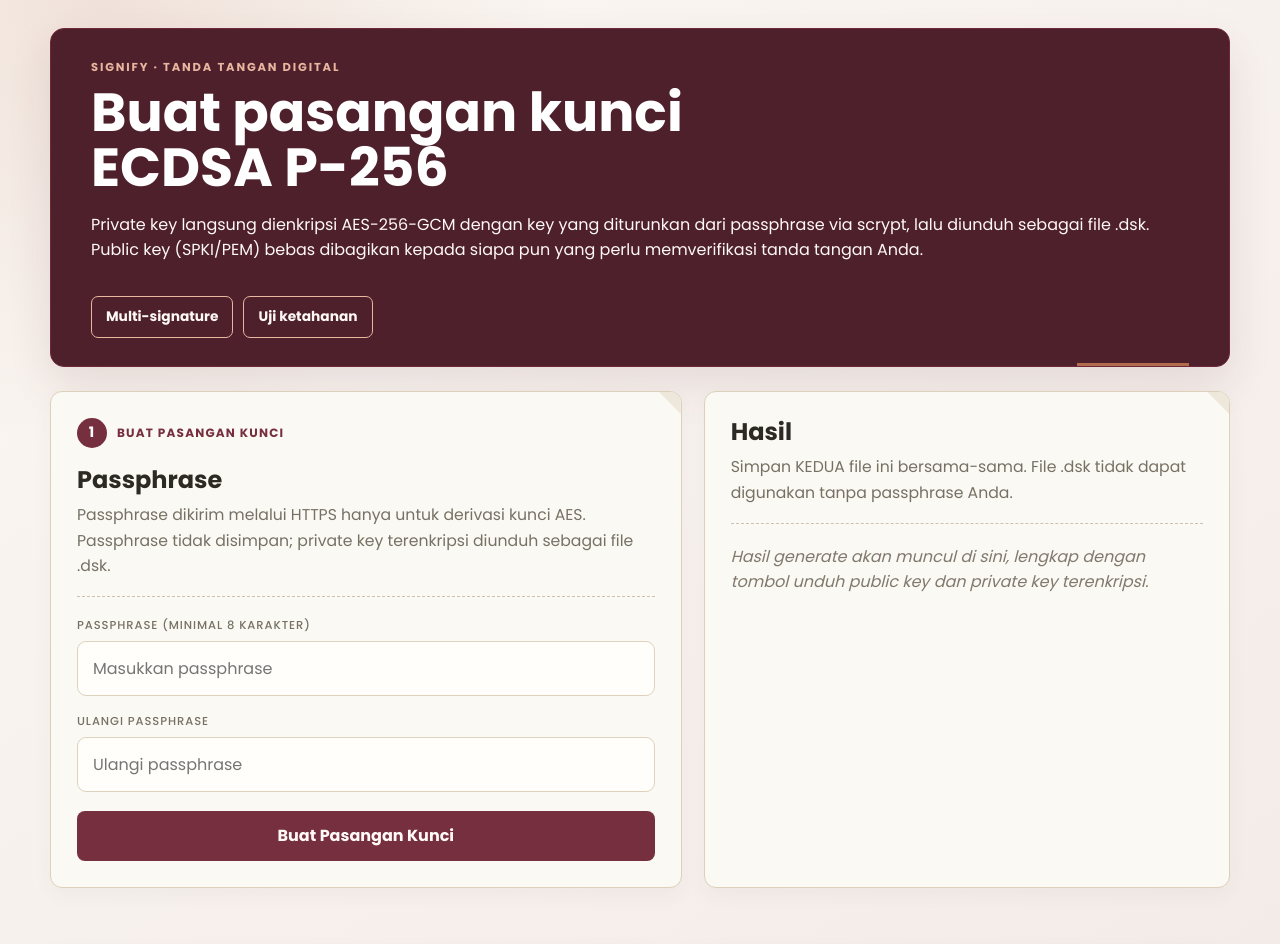
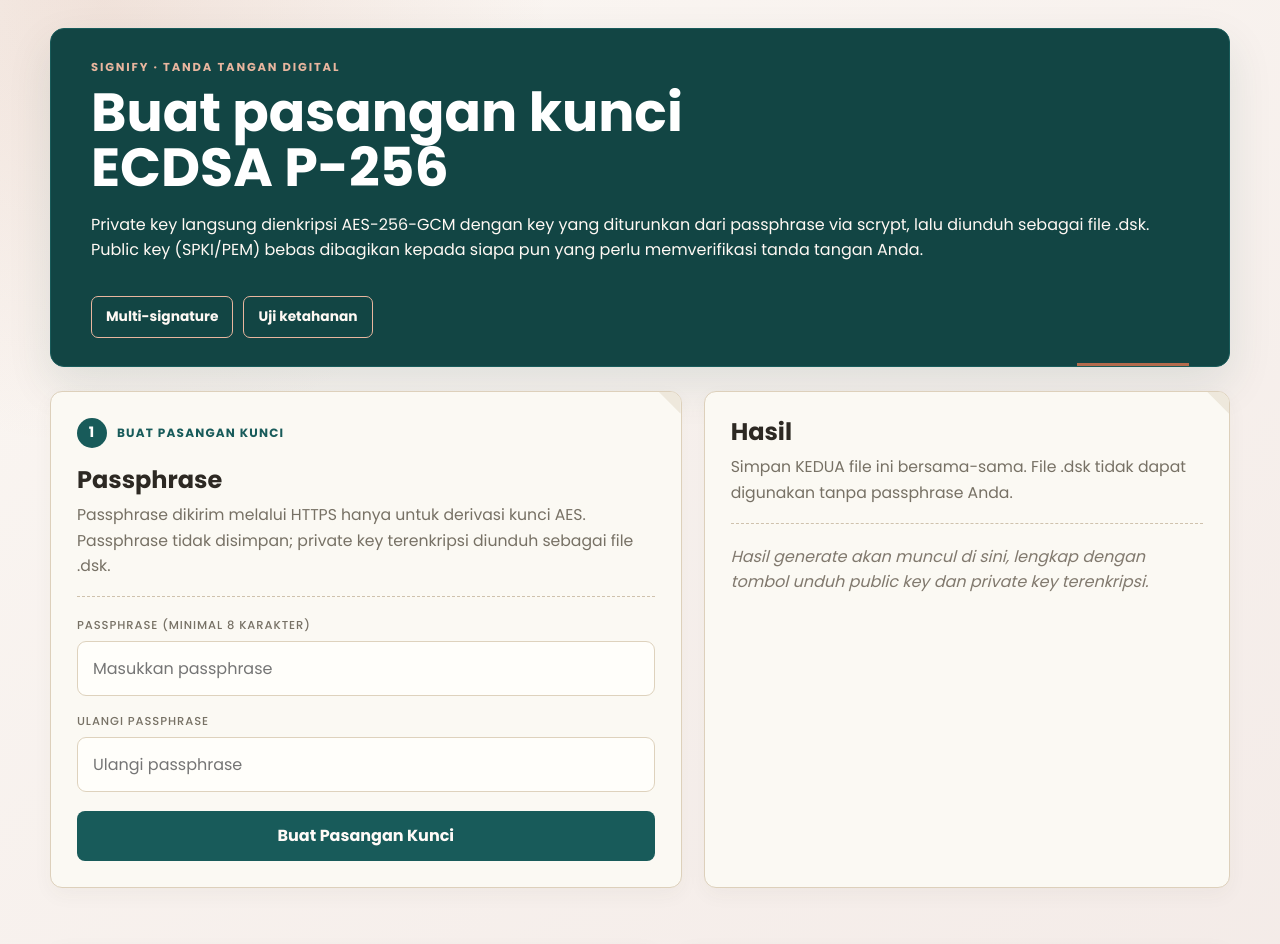
Before and after one commit to RistinAndini78/signify-project, a Next.js app: page / in a window 1280 px wide. Shown: the top 944 px of the page. Built offline with nearby package versions, Linux system fonts and the light colour scheme.

Commit message:
style: ganti tema utama ke petrol teal

```diff
--- a/src/app/globals.css
+++ b/src/app/globals.css
@@ -4,11 +4,11 @@
   --paper: #f5efec;
   --panel: rgba(255, 252, 249, 0.94);
   --line: #e2d3d0;
-  --maroon: #762f3e;
-  --maroon-dark: #4e202c;
+  --primary: #185b5a;
+  --primary-dark: #124544;
   --copper: #b36b4d;
   --danger: #a33d4d;
-  --shadow: 0 18px 45px rgba(78, 32, 44, 0.11);
+  --shadow: 0 18px 45px rgba(18, 69, 68, 0.11);
 }
 
 * { box-sizing: border-box; }
@@ -35,10 +35,10 @@ button { cursor: pointer; }
   position: relative;
   overflow: hidden;
   padding: 30px 40px 28px;
-  border: 1px solid #6d2939;
+  border: 1px solid var(--primary);
   border-radius: 14px;
   color: #fff9f4;
-  background: var(--maroon-dark);
+  background: var(--primary-dark);
   box-shadow: var(--shadow);
 }
 
@@ -49,15 +49,15 @@ button { cursor: pointer; }
 .hero-copy { position: relative; z-index: 1; max-width: 670px; margin: 14px 0 0; color: #e8d1cc; font-size: 0.96rem; line-height: 1.6; }
 .hero-links { position: relative; z-index: 1; display: flex; flex-wrap: wrap; gap: 10px; }
 .hero-link { display: inline-block; margin-top: 18px; border: 1px solid #e9b69f; border-radius: 7px; padding: 10px 14px; color: #fff9f4; font-size: 0.86rem; font-weight: 700; text-decoration: none; transition: background 140ms ease, color 140ms ease; }
-.hero-link:hover { color: var(--maroon-dark); background: #f4d5c5; }
+.hero-link:hover { color: var(--primary-dark); background: #f4d5c5; }
 
 .workflow-grid { display: grid; grid-template-columns: repeat(2, minmax(0, 1fr)); gap: 18px; margin-top: 22px; }
 .multi-page-layout { display: grid; grid-template-columns: minmax(0, 1.15fr) minmax(0, 0.85fr); gap: 18px; margin-top: 22px; }
 
 .workflow-card { min-width: 0; padding: 28px; border: 1px solid var(--line); border-radius: 14px; background: var(--panel); box-shadow: 0 9px 25px rgba(78, 32, 44, 0.055); }
 .workflow-card.wide { grid-column: 1 / -1; }
-.card-kicker { display: flex; align-items: center; gap: 10px; margin: 0 0 18px; color: var(--maroon); font-size: 0.75rem; font-weight: 700; letter-spacing: 0.1em; text-transform: uppercase; }
-.card-number { display: grid; place-items: center; width: 30px; height: 30px; border-radius: 50%; color: white; background: var(--maroon); font-size: 0.9rem; }
+.card-kicker { display: flex; align-items: center; gap: 10px; margin: 0 0 18px; color: var(--primary); font-size: 0.75rem; font-weight: 700; letter-spacing: 0.1em; text-transform: uppercase; }
+.card-number { display: grid; place-items: center; width: 30px; height: 30px; border-radius: 50%; color: white; background: var(--primary); font-size: 0.9rem; }
 .workflow-card h2 { margin: 0 0 9px; font-size: 1.72rem; font-weight: 700; line-height: 1.15; }
 .card-intro { margin: 0 0 20px; color: var(--muted); font-size: 0.98rem; line-height: 1.6; }
 
@@ -65,12 +65,12 @@ button { cursor: pointer; }
 .field, .full-field { display: grid; gap: 6px; margin-bottom: 10px; }
 .field label, .full-field label { color: var(--muted); font-size: 0.82rem; font-weight: 700; }
 input:not([type="file"]), select, textarea { width: 100%; border: 1px solid #d7c3c0; border-radius: 8px; padding: 12px 13px; color: var(--ink); background: #fffdfb; outline: none; }
-input:not([type="file"]):focus, select:focus, textarea:focus { border-color: var(--maroon); box-shadow: 0 0 0 3px rgba(118, 47, 62, 0.13); }
+input:not([type="file"]):focus, select:focus, textarea:focus { border-color: var(--primary); box-shadow: 0 0 0 3px rgba(24, 91, 90, 0.13); }
 input[type="file"] { width: 100%; padding: 10px 0; color: var(--muted); }
 textarea { min-height: 92px; resize: vertical; }
 
-button { border: 0; border-radius: 8px; padding: 12px 17px; color: white; background: var(--maroon); font-weight: 700; transition: transform 140ms ease, background 140ms ease, box-shadow 140ms ease; }
-button:hover { background: var(--maroon-dark); box-shadow: 0 8px 16px rgba(118, 47, 62, 0.2); transform: translateY(-1px); }
+button { border: 0; border-radius: 8px; padding: 12px 17px; color: white; background: var(--primary); font-weight: 700; transition: transform 140ms ease, background 140ms ease, box-shadow 140ms ease; }
+button:hover { background: var(--primary-dark); box-shadow: 0 8px 16px rgba(24, 91, 90, 0.2); transform: translateY(-1px); }
 button:active { transform: translateY(0); }
 .sign-actions { display: grid; gap: 8px; }
 
@@ -78,7 +78,7 @@ button:active { transform: translateY(0); }
 .notice.success { border-left-color: #2f7a4f; color: #245d3c; background: #eaf5ed; }
 .notice.error { border-left-color: #b42332; color: #92212d; background: #fff0ef; }
 .multi-signer-guide { display: grid; gap: 5px; margin: 16px 0; padding: 13px 14px; border: 1px dashed #c9937d; border-radius: 9px; color: #68434a; background: #fcf2ec; font-size: 0.82rem; line-height: 1.45; }
-.multi-signer-guide b { color: var(--maroon-dark); font-size: 0.92rem; }
+.multi-signer-guide b { color: var(--primary-dark); font-size: 0.92rem; }
 .multi-signer-guide p { margin: 0; }
 .qr-pair { display: grid; grid-template-columns: repeat(auto-fit, minmax(132px, 1fr)); align-items: start; gap: 14px; }
 .qr-pair > div { display: grid; justify-items: center; align-content: start; gap: 6px; min-width: 0; }
@@ -86,7 +86,7 @@ button:active { transform: translateY(0); }
 .qr-image-mini { width: 104px; height: 104px; }
 @media (max-width: 640px) { .qr-pair { align-items: center; } }
 .guide-label { color: var(--copper); font-size: 0.68rem; font-weight: 700; letter-spacing: 0.1em; text-transform: uppercase; }
-.co-signing-status { display: grid; gap: 4px; margin: 14px 0; padding: 13px 14px; border-left: 4px solid var(--maroon); border-radius: 7px; color: var(--maroon-dark); background: #f3e2dd; font-size: 0.86rem; line-height: 1.45; }
+.co-signing-status { display: grid; gap: 4px; margin: 14px 0; padding: 13px 14px; border-left: 4px solid var(--primary); border-radius: 7px; color: var(--primary-dark); background: #e5f0ee; font-size: 0.86rem; line-height: 1.45; }
 .co-signing-status span, .co-signing-status small { overflow-wrap: anywhere; }
 .error { margin: 12px 0 0; padding: 10px 12px; border-radius: 8px; color: var(--danger); background: #fff0ef; font-size: 0.9rem; }
 .success { margin: 14px 0 0; padding: 13px; border-radius: 10px; color: #694039; background: #f5e7e0; }
@@ -105,25 +105,25 @@ td code, .mono { font-size: 0.78rem; overflow-wrap: anywhere; }
 .result-copy button { width: 100%; overflow-wrap: anywhere; }
 .result-copy p { overflow-wrap: anywhere; }
 .result-actions { display: grid; gap: 8px; margin: 12px 0; }
-.button-secondary { color: var(--maroon); background: transparent; border: 1px solid var(--maroon); }
-.button-secondary:hover { color: white; background: var(--maroon-dark); }
+.button-secondary { color: var(--primary); background: transparent; border: 1px solid var(--primary); }
+.button-secondary:hover { color: white; background: var(--primary-dark); }
 .multi-sign-actions { display: flex; flex-wrap: wrap; align-items: center; gap: 10px; margin-top: 4px; }
 .multi-sign-actions button { min-height: 50px; }
-.key-mode-switch { display: grid; grid-template-columns: repeat(2, minmax(0, 1fr)); gap: 4px; margin: 0 0 14px; padding: 4px; border: 1px solid var(--line); border-radius: 9px; background: #f4e9e5; }
+.key-mode-switch { display: grid; grid-template-columns: repeat(2, minmax(0, 1fr)); gap: 4px; margin: 0 0 14px; padding: 4px; border: 1px solid var(--line); border-radius: 9px; background: #eaf2f0; }
 .key-mode-switch button { min-height: 42px; padding: 9px 12px; }
 .key-mode-switch button.button-secondary { border-color: transparent; color: var(--muted); }
-.key-mode-switch button.button-secondary:hover { border-color: var(--maroon); color: white; }
+.key-mode-switch button.button-secondary:hover { border-color: var(--primary); color: white; }
 .reset-chain { margin-top: 12px; }
 .status { display: inline-flex; align-items: center; gap: 7px; margin-bottom: 8px; font-size: 1.05rem; font-weight: 700; }
-.status.good { color: var(--maroon); }
+.status.good { color: var(--primary); }
 .status.bad { color: var(--danger); }
 
 .footer-note { margin: 24px 0 0; color: var(--muted); font-size: 0.78rem; text-align: center; }
-.footer-note a { color: var(--maroon); font-weight: 700; }
+.footer-note a { color: var(--primary); font-weight: 700; }
 .signer-timeline { min-height: 100%; }
 .empty-state { padding: 22px 16px; border: 1px dashed #c9937d; border-radius: 9px; color: var(--muted); background: #fcf2ec; font-size: 0.9rem; line-height: 1.5; }
 .test-file { display: flex; justify-content: space-between; gap: 16px; margin: 4px 0 16px; padding: 11px 12px; border-left: 3px solid var(--copper); color: var(--muted); background: #fbf3ef; font-size: 0.86rem; overflow-wrap: anywhere; }
-.test-file b { color: var(--maroon-dark); }
+.test-file b { color: var(--primary-dark); }
 .test-results { display: grid; gap: 10px; }
 .test-result { display: flex; align-items: center; justify-content: space-between; gap: 18px; padding: 15px; border: 1px solid var(--line); border-left: 4px solid var(--copper); border-radius: 9px; background: #fffdfb; }
 .test-result.test-passed { border-left-color: #55805f; }
@@ -137,9 +137,9 @@ td code, .mono { font-size: 0.78rem; overflow-wrap: anywhere; }
 .signer-list { display: grid; gap: 0; margin: 20px 0 0; padding: 0; list-style: none; }
 .signer-list li { position: relative; display: grid; grid-template-columns: 34px 1fr; gap: 12px; padding: 0 0 22px; }
 .signer-list li:not(:last-child)::after { content: ""; position: absolute; left: 16px; top: 34px; bottom: 0; width: 1px; background: #d9b8ae; }
-.timeline-dot { position: relative; z-index: 1; display: grid; place-items: center; width: 32px; height: 32px; border-radius: 50%; color: white; background: var(--maroon); font-weight: 700; }
+.timeline-dot { position: relative; z-index: 1; display: grid; place-items: center; width: 32px; height: 32px; border-radius: 50%; color: white; background: var(--primary); font-weight: 700; }
 .signer-list b, .signer-list small, .signer-list code { display: block; overflow-wrap: anywhere; }
-.signer-list b { padding-top: 5px; color: var(--maroon-dark); }
+.signer-list b { padding-top: 5px; color: var(--primary-dark); }
 .signer-list small { margin-top: 4px; color: var(--muted); }
 .signer-list code { margin-top: 7px; color: var(--copper); font-size: 0.76rem; }
 .multi-result { display: grid; grid-template-columns: minmax(0, 1fr); gap: 24px; align-items: start; margin-top: 18px; }
@@ -164,8 +164,8 @@ td code, .mono { font-size: 0.78rem; overflow-wrap: anywhere; }
 .paper-panel input:not([type="file"]) { border-color: #ded2bd; border-radius: 9px; padding: 14px 15px; background: #fffefa; }
 .paper-panel input[type="file"] { color: #6e685d; }
 .paper-panel button { border-radius: 8px; }
-.primary-wide { width: 100%; min-height: 50px; margin-top: 2px; color: #fffaf7; background: var(--maroon); }
-.primary-wide:hover { background: var(--maroon-dark); }
+.primary-wide { width: 100%; min-height: 50px; margin-top: 2px; color: #fffaf7; background: var(--primary); }
+.primary-wide:hover { background: var(--primary-dark); }
 .primary-wide:disabled { cursor: wait; opacity: 0.72; }
 .key-result-panel .card-intro { margin-bottom: 18px; }
 .empty-key-result { margin: 0; color: #81796e; font-style: italic; line-height: 1.6; }
```
